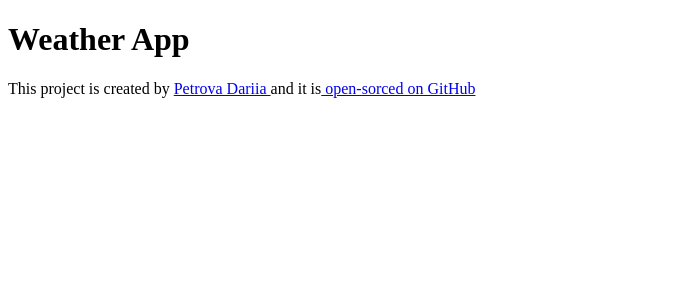
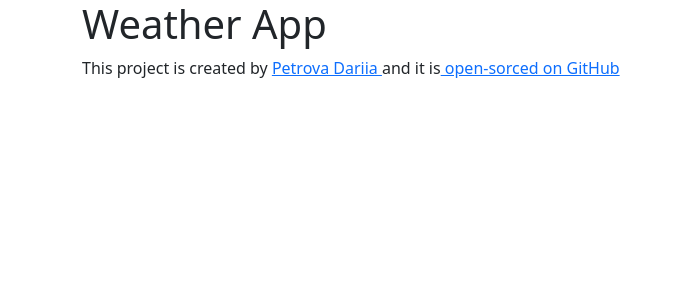
Before and after one commit to Dashulietta/weather-react-app, a React (Create React App) app: page / in a window 1280 px wide. Shown: the top 300 px of the page, without its empty margins (0-675 px from the left). Built offline with nearby package versions, Linux system fonts and the light colour scheme.

Commit message:
added bootstrap

```diff
--- a/package.json
+++ b/package.json
@@ -6,6 +6,7 @@
     "@testing-library/jest-dom": "^5.16.5",
     "@testing-library/react": "^13.4.0",
     "@testing-library/user-event": "^13.5.0",
+    "bootstrap": "^5.2.2",
     "react": "^18.2.0",
     "react-dom": "^18.2.0",
     "react-scripts": "5.0.1",
--- a/public/index.html
+++ b/public/index.html
@@ -15,9 +15,14 @@
 
 
 
+
+
     <title>React Weather App</title>
   </head>
   <body>
+
+
+
     <noscript>You need to enable JavaScript to run this app.</noscript>
     <div id="root"></div>
 
--- a/src/App.js
+++ b/src/App.js
@@ -4,11 +4,13 @@ import './App.css';
 export default function App() {
   return (
   <div className="App">
+    <div className="container">
      <h1> Weather App </h1>
       <footer>
-      This project is created by <a href ="https://brilliant-kelpie-907866.netlify.app" target="_blank"  rel="noreferrer" > Petrova Dariia </a> and it is
+      This project is created by <a href ="https://brilliant-kelpie-907866.netlify.app" target="_blank"  rel="noreferrer"> Petrova Dariia </a> and it is
       <a href="https://github.com/Dashulietta/weather-react-app" target="_blank"  rel="noreferrer" > open-sorced on GitHub</a>
       </footer>
+      </div>
     </div>
   );
 }
--- a/src/index.js
+++ b/src/index.js
@@ -1,8 +1,11 @@
 import React from 'react';
 import ReactDOM from 'react-dom/client';
+
 import './index.css';
 import App from './App';
 import reportWebVitals from './reportWebVitals';
+import "bootstrap/dist/css/bootstrap.css";
+
 
 const root = ReactDOM.createRoot(document.getElementById('root'));
 root.render(
```
Also changed, not shown: 1 other file (tests, documents, lock files or other folders).
